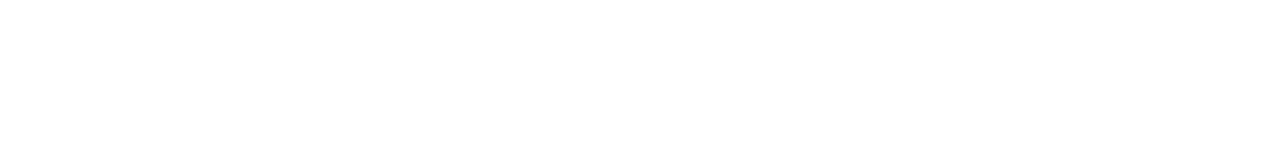
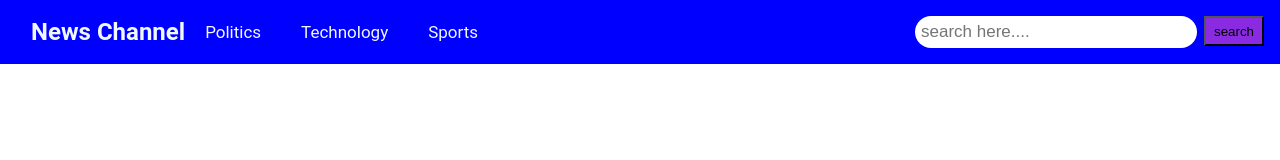
Before and after one commit to Shantanu7022/News-Website, a plain HTML site: page index.html in a window 1280 px wide. Drawn offline with Linux system fonts and the light colour scheme.

Commit message:
commit changes

```diff
--- a/index.html
+++ b/index.html
@@ -4,8 +4,26 @@
     <meta charset="UTF-8">
     <meta name="viewport" content="width=device-width, initial-scale=1.0">
     <title>Document</title>
+    <link rel="stylesheet" href="style.css">
 </head>
 <body>
+    <div class="container">
+        <nav>
+            <div class="logo">
+                <h1>News Channel</h1>
 
+                <li>Politics</li>
+                <li>Technology</li>
+                <li>Sports</li>
+
+            </div>
+
+            <div class="searchBar">
+                <input type="text" placeholder="search here...." id="inputData">
+                <button>search</button>
+            </div>
+        </nav>
+    </div>
+    <script src="script.js"></script>
 </body>
 </html>
--- a/style.css
+++ b/style.css
@@ -0,0 +1,49 @@
+* {
+    margin: 0%;
+    padding: 0%;
+}
+
+body{
+    font-family: 'roboto', sans-serif;
+}
+
+nav{
+  display: flex;
+  justify-content:space-between;
+  background-color: blue;
+  color: aliceblue;
+  padding: 16px;
+}
+
+.logo{
+    display: flex;
+    margin-left: 15px;
+    align-items: center;
+}
+
+.logo li{
+    list-style: none;
+    font-size: 17px;
+    margin-inline: 20px;
+
+}
+
+.searchBar{
+    display: flex;
+}
+
+.searchBar input{
+    font-size: 17px;
+    width: 270px;
+    padding: 6px;
+    border-radius: 50px;
+    border: none;
+    margin-inline: 7px;
+
+}
+
+.searchBar button{
+    width: 60px;
+    height: 30px;
+    background-color: blueviolet;
+}
```
